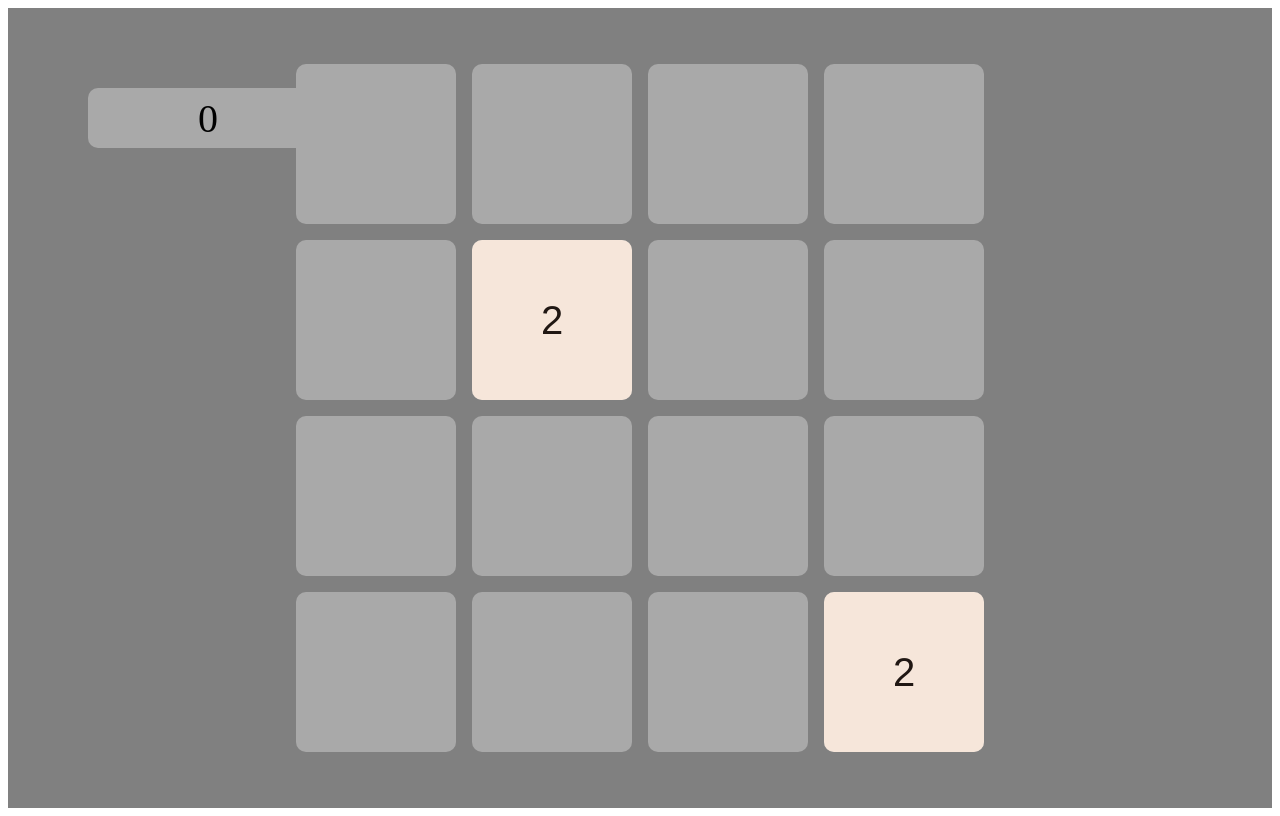
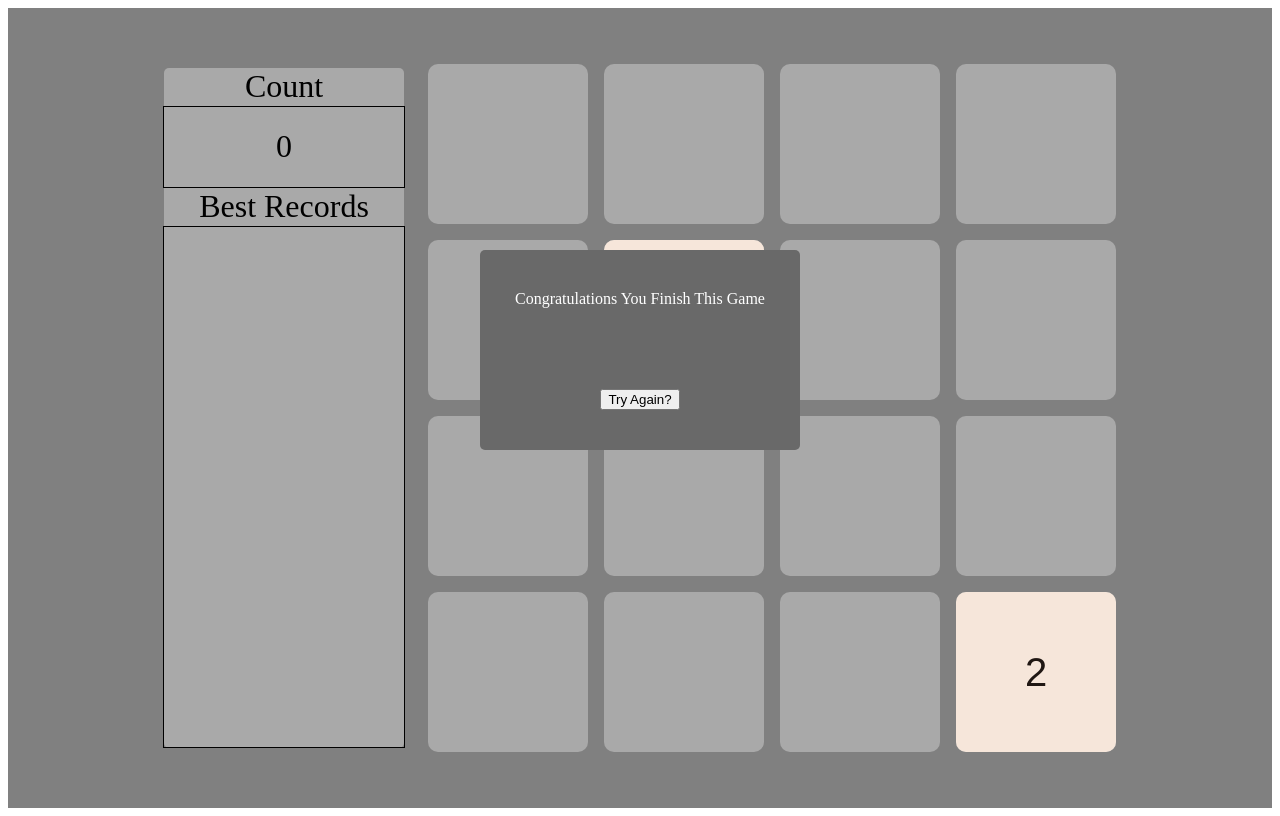
Before and after one commit to Nesmeian/library, a plain HTML site: page random-game/index.html in a window 1280 px wide. Drawn offline with Linux system fonts and the light colour scheme.

Commit message:
feat:add pop-up

```diff
--- a/random-game/index.html
+++ b/random-game/index.html
@@ -7,8 +7,17 @@
     <title>2048</title>
   </head>
   <body>
+    <div class="pop-up">
+      <div class="pop-up__text">Congratulations You Finish This Game</div>
+      <button>Try Again?</button>
+    </div>
     <div class="wrapper">
-      <div class="result">240</div>
+      <div class="results-container">
+        <div class="count__text">Count</div>
+        <div class="result__count">0</div>
+        <div class="table__text">Best Records</div>
+        <div class="results__table"></div>
+      </div>
       <div class="board"></div>
     </div>
     <script type="module" src="./js/script.js"></script>
--- a/random-game/js/script.js
+++ b/random-game/js/script.js
@@ -4,7 +4,11 @@ import { Grid } from "./grid.js";
 import { WorkItem } from "./workItem.js";
 const game = document.querySelector(".board");
 const grid = new Grid(game);
-let visiblResult = document.querySelector(".result");
+const resulTable = JSON.parse(window.localStorage.getItem("results"));
+if (!localStorage.hasOwnProperty("results")) {
+  localStorage.setItem("results", JSON.stringify([]));
+}
+
 grid.getRandomPlace().linkTile(new WorkItem(game));
 grid.getRandomPlace().linkTile(new WorkItem(game));
 
@@ -13,6 +17,7 @@ setupInputOnce();
 function setupInputOnce() {
   window.addEventListener("keydown", handleInput, { once: true });
 }
+
 async function handleInput(event) {
   switch (event.key) {
     case "ArrowUp":
@@ -21,6 +26,7 @@ async function handleInput(event) {
         return;
       }
       playAudio();
+      console.log(resulTable[5]);
       await moveUp();
       break;
     case "ArrowDown":
@@ -53,7 +59,14 @@ async function handleInput(event) {
   }
   const newTile = new WorkItem(game);
   grid.getRandomPlace().linkTile(newTile);
-
+  if (!canMoveUp() && !canMoveDown() && !canMoveLeft() && !canMoveRight()) {
+    await newTile.waitForAnimationEnd();
+    resulTable.push(result);
+    sorting(resulTable);
+    localStorage.setItem("results", JSON.stringify(resulTable));
+    alert("Try again");
+    location.reload();
+  }
   setupInputOnce();
 }
 
@@ -148,7 +161,24 @@ function canMoveInGroup(group) {
   });
 }
 
+let visiblResult = document.querySelector(".result__count");
+const resultTableDiv = document.querySelector(".results__table");
+function sorting(arr) {
+  return arr.sort((a, b) => b - a);
+}
+
 function showResult() {
   visiblResult.textContent = result;
 }
-setInterval(() => showResult(), 200);
+
+function showResultTable() {
+  resulTable.forEach((e) => {
+    let value = e;
+    e = document.createElement("div");
+    e.classList.add("table__item");
+    e.textContent = value;
+    resultTableDiv.append(e);
+  });
+}
+
+setInterval(() => showResult(), showResultTable(), 200);
--- a/random-game/style.css
+++ b/random-game/style.css
@@ -1,9 +1,7 @@
 .wrapper {
-  position: relative;
   background-color: gray;
   display: flex;
   justify-content: center;
-  max-width: 1300px;
   height: 100vh;
   align-items: center;
 }
@@ -44,20 +42,53 @@
   animation: show 200ms;
 }
 
-.result {
-  position: absolute;
-  top: 0;
-  left: 0;
+.results-container {
   display: flex;
+  flex-direction: column;
   text-align: center;
   align-items: center;
+  justify-content: space-between;
+  width: 30vmin;
+  height: 85vmin;
+  margin-right: 3vmin;
+  background-color: darkgray;
+  font-size: 4vmin;
+  border-radius: 5px;
+}
+
+.result__count {
+  display: flex;
+  align-items: center;
   justify-content: center;
+  height: 10vmin;
   width: 30vmin;
-  height: 7.5vmin;
-  background-color: darkgray;
-  border-radius: 10px;
-  font-size: 5vmin;
-  margin: 10vmin;
+  border: 1px solid black;
+  transition: all 0.5s;
+}
+
+.results__table {
+  height: 65vmin;
+  width: 30vmin;
+  border: 1px solid black;
+  overflow: hidden;
+}
+
+.pop-up {
+  color: white;
+  position: absolute;
+  display: flex;
+  width: 40vmin;
+  height: 25vmin;
+  background-color: dimgrey;
+  margin: 0 auto;
+  top: 250px;
+  left: 0;
+  right: 0;
+  z-index: 2;
+  align-items: center;
+  flex-direction: column;
+  justify-content: space-around;
+  border-radius: 5px;
 }
 
 @keyframes show {
```
